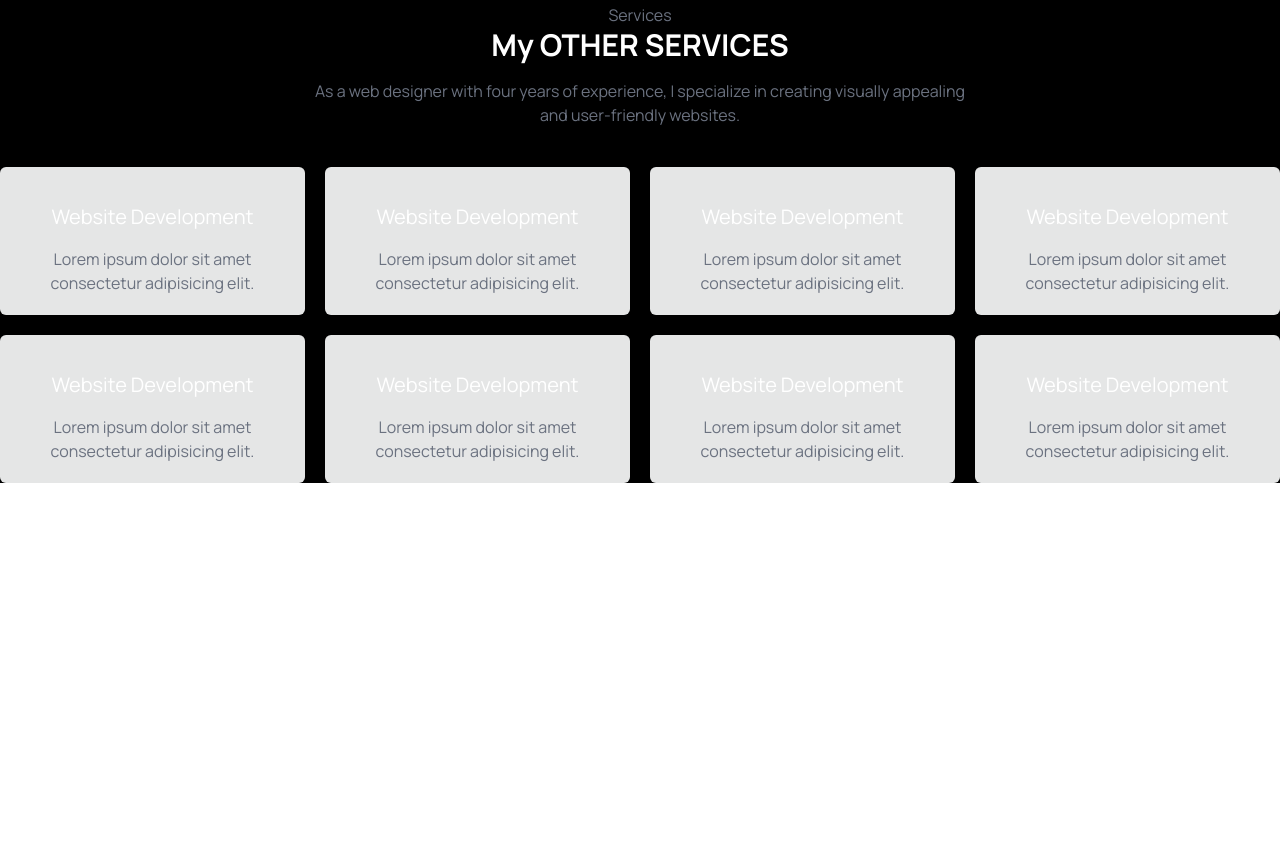
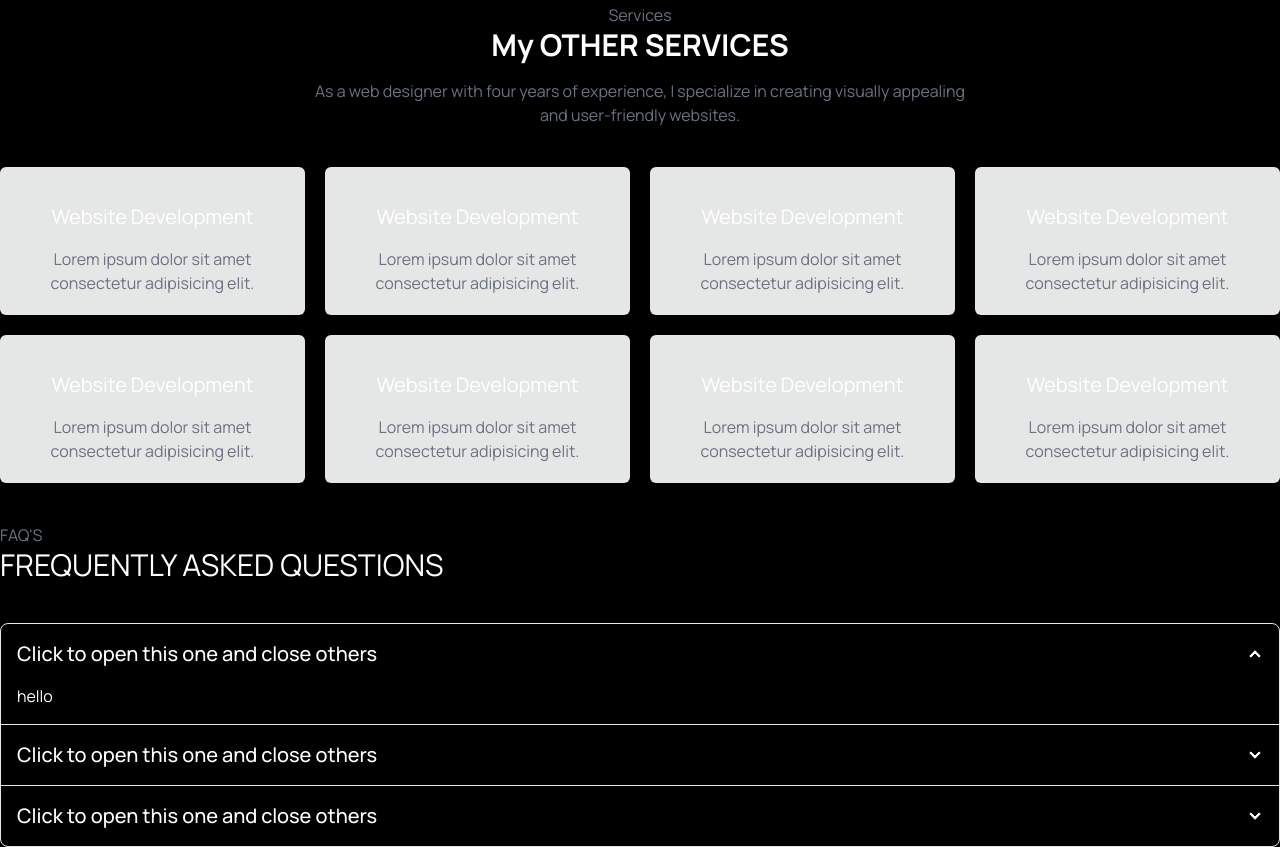
Before and after one commit to shahehsan2002/portfolio-assignment, a plain HTML site: page index.html in a window 1280 px wide. Shown: the part 835-1682 px from the top of the page. Before the commit the page ends 1318 px from the top, so only its background shows below. Drawn offline with nearby package versions, Linux system fonts and the light colour scheme.

Commit message:
FAQ added

```diff
--- a/index.html
+++ b/index.html
@@ -162,40 +162,88 @@
         </p>
       </div>
       <!-- Services card section -->
-       <div class="grid grid-cols-2 lg:grid-cols-4 gap-5 rounded-md">
+      <div class="grid grid-cols-2 lg:grid-cols-4 gap-5 rounded-md">
         <div class="bg-base-300 p-5 gap-4 text-center rounded-md">
           <h1 class="text-xl m-4">Website Development</h1>
-          <p class="text-gray-500">Lorem ipsum dolor sit amet consectetur adipisicing elit.</p>
+          <p class="text-gray-500">
+            Lorem ipsum dolor sit amet consectetur adipisicing elit.
+          </p>
         </div>
         <div class="bg-base-300 p-5 gap-4 text-center rounded-md">
           <h1 class="text-xl m-4">Website Development</h1>
-          <p class="text-gray-500">Lorem ipsum dolor sit amet consectetur adipisicing elit.</p>
+          <p class="text-gray-500">
+            Lorem ipsum dolor sit amet consectetur adipisicing elit.
+          </p>
         </div>
         <div class="bg-base-300 p-5 gap-4 text-center rounded-md">
           <h1 class="text-xl m-4">Website Development</h1>
-          <p class="text-gray-500">Lorem ipsum dolor sit amet consectetur adipisicing elit.</p>
+          <p class="text-gray-500">
+            Lorem ipsum dolor sit amet consectetur adipisicing elit.
+          </p>
         </div>
         <div class="bg-base-300 p-5 gap-4 text-center rounded-md">
           <h1 class="text-xl m-4">Website Development</h1>
-          <p class="text-gray-500">Lorem ipsum dolor sit amet consectetur adipisicing elit.</p>
+          <p class="text-gray-500">
+            Lorem ipsum dolor sit amet consectetur adipisicing elit.
+          </p>
         </div>
         <div class="bg-base-300 p-5 gap-4 text-center rounded-md">
           <h1 class="text-xl m-4">Website Development</h1>
-          <p class="text-gray-500">Lorem ipsum dolor sit amet consectetur adipisicing elit.</p>
+          <p class="text-gray-500">
+            Lorem ipsum dolor sit amet consectetur adipisicing elit.
+          </p>
         </div>
         <div class="bg-base-300 p-5 gap-4 text-center rounded-md">
           <h1 class="text-xl m-4">Website Development</h1>
-          <p class="text-gray-500">Lorem ipsum dolor sit amet consectetur adipisicing elit.</p>
+          <p class="text-gray-500">
+            Lorem ipsum dolor sit amet consectetur adipisicing elit.
+          </p>
         </div>
         <div class="bg-base-300 p-5 gap-4 text-center rounded-md">
           <h1 class="text-xl m-4">Website Development</h1>
-          <p class="text-gray-500">Lorem ipsum dolor sit amet consectetur adipisicing elit.</p>
+          <p class="text-gray-500">
+            Lorem ipsum dolor sit amet consectetur adipisicing elit.
+          </p>
         </div>
         <div class="bg-base-300 p-5 gap-4 text-center rounded-md">
           <h1 class="text-xl m-4">Website Development</h1>
-          <p class="text-gray-500">Lorem ipsum dolor sit amet consectetur adipisicing elit.</p>
+          <p class="text-gray-500">
+            Lorem ipsum dolor sit amet consectetur adipisicing elit.
+          </p>
         </div>
-       </div>
+      </div>
+      <!-- FAQ -->
+      <p class="text-gray-500 mt-10">FAQ'S</p>
+      <h1 class="text-3xl mb-10">FREQUENTLY ASKED QUESTIONS</h1>
+      <div class="join join-vertical w-full">
+        <div class="collapse collapse-arrow join-item border-base-300 border">
+          <input type="radio" name="my-accordion-4" checked="checked" />
+          <div class="collapse-title text-xl font-medium">
+            Click to open this one and close others
+          </div>
+          <div class="collapse-content">
+            <p>hello</p>
+          </div>
+        </div>
+        <div class="collapse collapse-arrow join-item border-base-300 border">
+          <input type="radio" name="my-accordion-4" />
+          <div class="collapse-title text-xl font-medium">
+            Click to open this one and close others
+          </div>
+          <div class="collapse-content">
+            <p>hello</p>
+          </div>
+        </div>
+        <div class="collapse collapse-arrow join-item border-base-300 border">
+          <input type="radio" name="my-accordion-4" />
+          <div class="collapse-title text-xl font-medium">
+            Click to open this one and close others
+          </div>
+          <div class="collapse-content">
+            <p>hello</p>
+          </div>
+        </div>
+      </div>
     </header>
   </body>
 </html>
```
